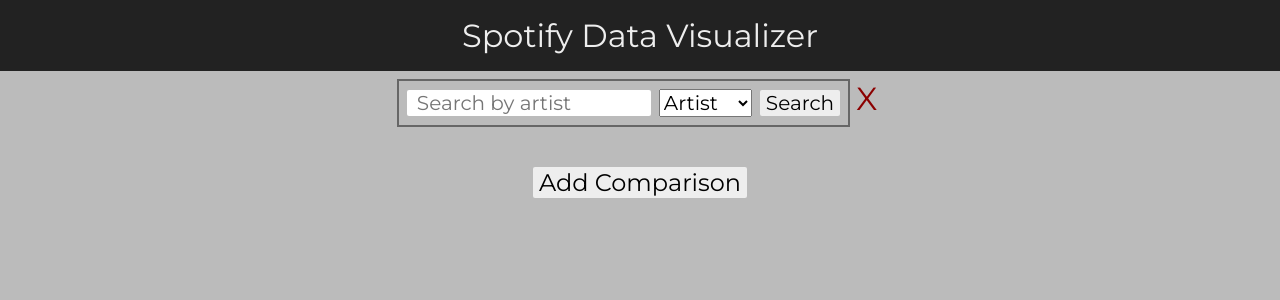
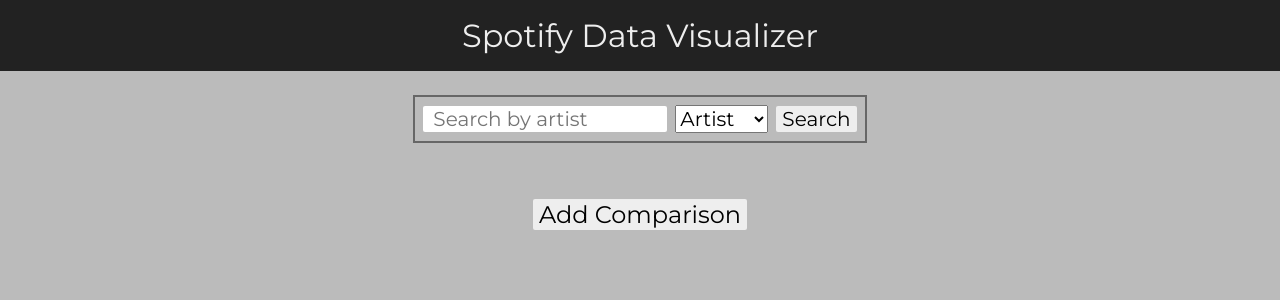
Before and after one commit to kschow/spotify-data-vis, a React (Create React App) app: page / in a window 1280 px wide. Shown: the top 300 px of the page. Built offline with nearby package versions, Linux system fonts and the light colour scheme; the HTML template or start-up script is replaced by a standard one.

Commit message:
Move to tri-state pane interaction so search box doesn't take up real estate for results and improve styling

```diff
--- a/src/Common/Styles/Controls.scss
+++ b/src/Common/Styles/Controls.scss
@@ -1,7 +1,7 @@
 .ControlBox {
   display: flex;
   margin: .5rem auto;
-  width: fit-content;
+  width: max-content;
   border: 2px solid #666;
 
   :nth-child(n) {
--- a/src/Controls/Pane.jsx
+++ b/src/Controls/Pane.jsx
@@ -2,17 +2,36 @@
 import PropTypes from 'prop-types';
 import React, { useCallback, useEffect, useState } from 'react';
 import SearchArea from '../Spotify/Search/SearchArea';
-import { SearchProvider } from '../Spotify/Search/Service/SearchContext';
+import { SearchProvider, useSearch } from '../Spotify/Search/Service/SearchContext';
 import { TrackInfoProvider, useTrackInfo } from '../Spotify/TrackInfo/TrackInfoContext';
 import VisualizationArea from '../Spotify/Visualization/VisualizationArea';
 import './Pane.scss';
 
-const Pane = ({ testId, deletePane }) => {
+const paneIndexCss = (index, numPanes) => {
+    if (numPanes === 1) {
+        return ' OnePane';
+    }
+
+    if (index === 0) {
+        return ' One';
+    } else if (index === 1) {
+        return ' Two';
+    } else if (index === 2) {
+        return ' Three';
+    } else if (index === 3) {
+        return ' Four';
+    }
+    return null;
+};
+
+const Pane = ({ testId, deletePane, numPanes, index }) => {
+    const onePane = numPanes === 1;
+
     return (
-        <div className="Pane" data-testid={testId}>
+        <div className={`Pane${paneIndexCss(index, numPanes)}`} data-testid={testId}>
             <SearchProvider>
                 <TrackInfoProvider>
-                    <SearchAndVisualizationArea testId={testId} deletePane={deletePane}/>
+                    <SearchAndVisualizationArea testId={testId} deletePane={deletePane} onePane={onePane} />
                 </TrackInfoProvider>
             </SearchProvider>
         </div>
@@ -21,17 +40,30 @@
 
 Pane.propTypes = {
     testId: PropTypes.number,
-    deletePane: PropTypes.func
+    deletePane: PropTypes.func,
+    numPanes: PropTypes.number,
+    index: PropTypes.number
 };
 
-const SearchAndVisualizationArea = ({ testId, deletePane }) => {
+const SearchAndVisualizationArea = ({ testId, deletePane, onePane }) => {
     // true means show search area, false means show visualization area
     const [searchAndVisualization, setSearchAndVisualization] = useState(true);
     const { tracks, isLoading } = useTrackInfo();
+    const { isSearchBox, searchResults, goToSearch, goToResults } = useSearch();
 
     const toggleSearchAndVisualization = useCallback(() => {
         setSearchAndVisualization(!searchAndVisualization);
     }, [searchAndVisualization]);
+
+    const toggleToSearch = useCallback(() => {
+        toggleSearchAndVisualization();
+        goToSearch();
+    }, [toggleSearchAndVisualization, goToSearch]);
+
+    const toggleToResults = useCallback(() => {
+        toggleSearchAndVisualization();
+        goToResults();
+    }, [toggleSearchAndVisualization, goToResults]);
 
     useEffect(
         () => {
@@ -48,8 +80,23 @@
 
     const displaySearchArea = () => {
         return (
-            <div>
+            <div className="SearchArea">
                 <SearchArea />
+                <div className="Controls">
+                    {
+                        isSearchBox && !isEmpty(searchResults) ?
+                            <button className="link-button" onClick={goToResults}>
+                                Show results
+                            </button> :
+                            null
+                    }
+                    {
+                        !isSearchBox ?
+                            <button className="link-button" onClick={goToSearch}>
+                                Go back to search
+                            </button> :
+                            null
+                    }
                     {
                         isEmpty(tracks) ?
                             null :
@@ -58,20 +105,28 @@
                             </button>
                     }
                 </div>
+            </div>
         );
     };
 
     const displayVisualizationArea = () => {
         return (
-            <div>
+            <div className="VisualizationArea">
                 <VisualizationArea />
+                <div className="Controls">
                     {
                         isLoading ?
                             null :
-                        <button className="link-button" onClick={toggleSearchAndVisualization}>
+                            <>
+                                <button className="link-button" onClick={toggleToSearch}>
                                     Go back to search
                                 </button>
+                                <button className="link-button" onClick={toggleToResults}>
+                                    Show results
+                                </button>
+                            </>
                     }
+                </div>
             </div>
         );
     };
@@ -84,7 +139,7 @@
                     displayVisualizationArea()
             }
             {
-                isLoading ?
+                isLoading || onePane ?
                     null :
                     <button
                         className="DeleteButton"
@@ -100,7 +155,8 @@
 
 SearchAndVisualizationArea.propTypes = {
     testId: PropTypes.number,
-    deletePane: PropTypes.func
+    deletePane: PropTypes.func,
+    onePane: PropTypes.bool
 };
 
 export default Pane;
--- a/src/Controls/Pane.scss
+++ b/src/Controls/Pane.scss
@@ -1,7 +1,42 @@
 .Pane {
   display: flex;
   justify-content: center;
-  align-items: baseline;
+  align-items: flex-start;
+  width: -webkit-fill-available;
+  width: -moz-available;
+  padding: 1em;
+
+  &.One {
+    border-bottom: 2px solid black;
+  }
+
+  &.Two {
+    border-left: 2px solid black;
+    border-bottom: 2px solid black;
+  }
+
+  &.Three { }
+
+  &.Four {
+    border-left: 2px solid black;
+  }
+
+
+  &.OnePane {
+    .Controls {
+      width: 60%;
+      margin: auto;
+    }
+
+    .Chart {
+      width: 50%;
+    }
+  }
+
+  .SearchArea, .VisualizationArea {
+    width: -webkit-fill-available;
+    width: -moz-available;
+  }
 
   .DeleteButton {
     font-size: 2rem;
@@ -9,5 +44,11 @@
     border: none;
     cursor: pointer;
     color: darkred;
+    padding-top: .4em;
+  }
+
+  .Controls {
+    display: flex;
+    justify-content: space-around;
   }
 }
--- a/src/Controls/Window.jsx
+++ b/src/Controls/Window.jsx
@@ -50,12 +50,16 @@
                             key={pane.testId}
                             testId={pane.testId}
                             deletePane={() => deletePane(index)}
+                            numPanes={panes.length}
+                            index={index}
                         />;
                     })
                 }
                 {
                     panes.length < 4 ?
-                        <button className="AddComparison Button" onClick={addPane}>Add Comparison</button> :
+                        <div className="AddComparison">
+                            <button className="Button" onClick={addPane}>Add Comparison</button>
+                        </div> :
                         null
                 }
             </div>
--- a/src/Controls/Window.scss
+++ b/src/Controls/Window.scss
@@ -3,24 +3,19 @@
 
   &.Grid {
     display: grid;
-    grid-template-columns: auto auto;
-    align-items: center;
+    grid-template-columns: 1fr 1fr;
     justify-items: center;
 
     &.Two {
-      grid-template-rows: auto 3rem;
+      grid-template-rows: auto 6rem;
 
       .AddComparison {
         grid-column-end: span 2;
       }
     }
-
-    .AddComparison {
-      margin-top: 0;
-    }
   }
 
-  .AddComparison {
+  .AddComparison > button {
     margin-top: 2rem;
     font-size: 1.5rem;
   }
--- a/src/Spotify/Search/SearchArea.jsx
+++ b/src/Spotify/Search/SearchArea.jsx
@@ -6,11 +6,15 @@
 import { useSearch } from './Service/SearchContext';
 
 const SearchArea = () => {
-    const { errorMessage, isLoading } = useSearch();
+    const { errorMessage, isSearchBox, isLoading } = useSearch();
 
     return (
         <>
-            <SearchControls />
+            {
+                isSearchBox ?
+                    <SearchControls /> :
+                    null
+            }
             {
                 errorMessage === '' ?
                     null :
@@ -21,7 +25,11 @@
                     <Loading /> :
                     null
             }
-            <SearchResults />
+            {
+                isSearchBox ?
+                    null :
+                    <SearchResults />
+            }
         </>
     );
 };
--- a/src/Spotify/Search/Service/SearchContext.js
+++ b/src/Spotify/Search/Service/SearchContext.js
@@ -1,4 +1,5 @@
 /* eslint-disable no-undefined */
+import { isEmpty } from 'lodash';
 import React, { createContext, useContext, useState } from 'react';
 import { SearchService } from './SearchService';
 
@@ -9,6 +10,7 @@
     const [searchResults, setSearchResults] = useState([]);
     const [errorMessage, setErrorMessage] = useState('');
     const [isLoading, setIsLoading] = useState(false);
+    const [isSearchBox, setIsSearchBox] = useState(true);
 
     const searchForX = (searchFunction, searchTerm) => {
         return searchFunction(searchTerm)
@@ -26,11 +28,22 @@
         setErrorMessage('');
         setIsLoading(true);
         setSearchResults([]);
+        setIsSearchBox(false);
 
         if (searchType === 'artist') {
             searchForX(SearchService.searchArtist, searchTerm);
         } else if (searchType === 'playlist') {
             searchForX(SearchService.searchPlaylist, searchTerm);
+        }
+    };
+
+    const goToSearch = () => {
+        setIsSearchBox(true);
+    };
+
+    const goToResults = () => {
+        if (!isEmpty(searchResults)) {
+            setIsSearchBox(false);
         }
     };
 
@@ -41,7 +54,10 @@
             errorMessage,
             isLoading,
             setSearchType,
-            search
+            isSearchBox,
+            search,
+            goToSearch,
+            goToResults
         }
     } {...props} />;
 };
--- a/src/Spotify/Visualization/VisualizationArea.scss
+++ b/src/Spotify/Visualization/VisualizationArea.scss
@@ -1,6 +1,5 @@
 .Chart {
   display: flex;
   justify-content: center;
-  width: 65%;
   margin: 1rem auto;
 }
```
Also changed, not shown: .eslintrc.json, 2 other files (tests, documents, lock files or other folders). Lines whose indentation alone changed are shown as unchanged.
